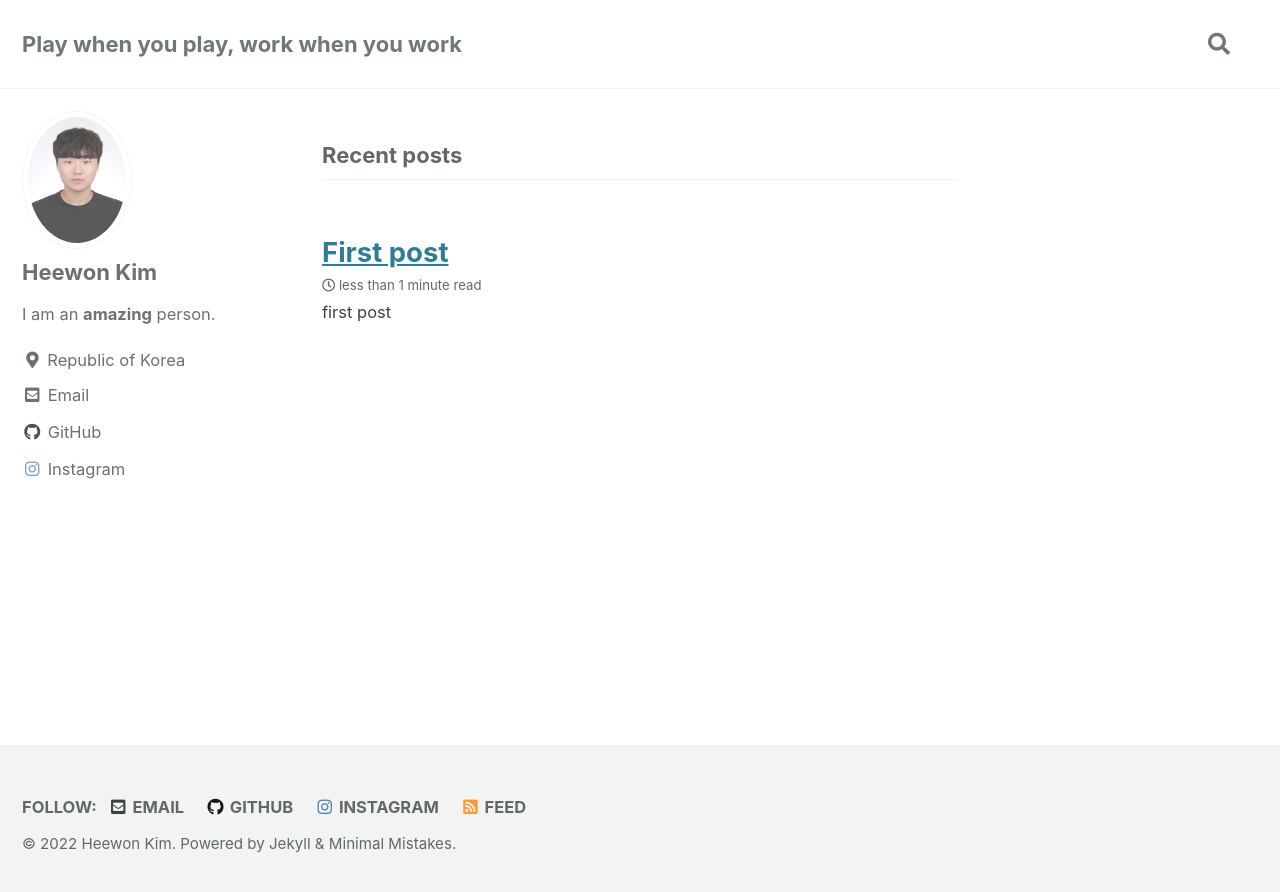
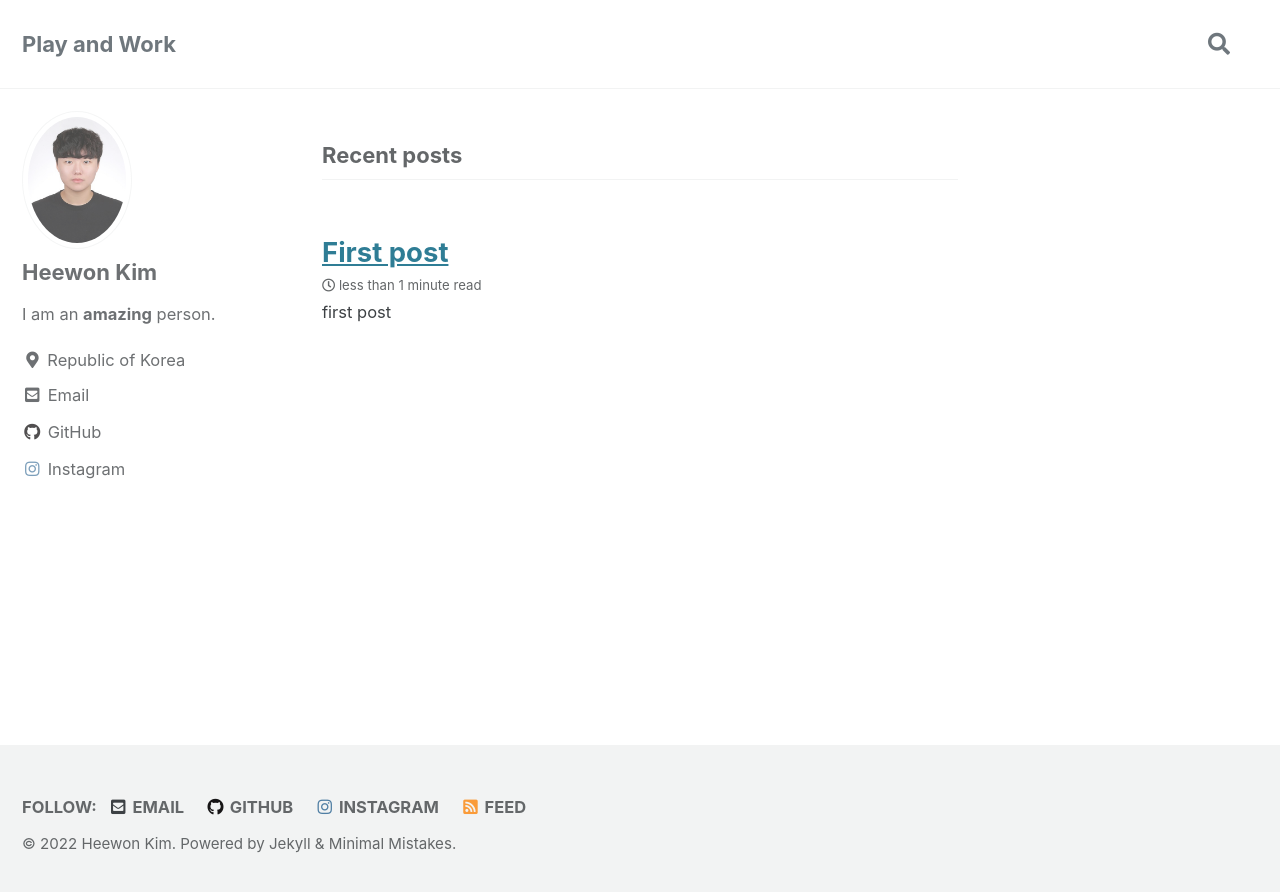
Before and after one commit to dorahee-ee/dorahee-ee.github.io, a Jekyll site: the page built from index.html, in a window 1280 px wide. Shown: the top 892 px of the page. Built offline with Jekyll 4.4.1, drawn with Linux system fonts in a browser that asks for light colours; cached includes are drawn as plain includes; the list of posts is cut into pages by our own code.

Commit message:
title change

```diff
--- a/_config.yml
+++ b/_config.yml
@@ -26,7 +26,7 @@ baseurl: # the subpath of your site, e.g. "/blog"
 repository: "dorahee-ee/dorahee-ee.github.io"
 teaser: # path of fallback teaser image, e.g. "/assets/images/500x300.png"
 logo: # path of logo image to display in the masthead, e.g. "/assets/images/88x88.png"
-masthead_title: "Play when you play, work when you work" # overrides the website title displayed in the masthead, use " " for no title
+masthead_title: "Play and Work" # overrides the website title displayed in the masthead, use " " for no title
 # breadcrumbs            : false # true, false (default)
 words_per_minute: 200
 comments:
```
